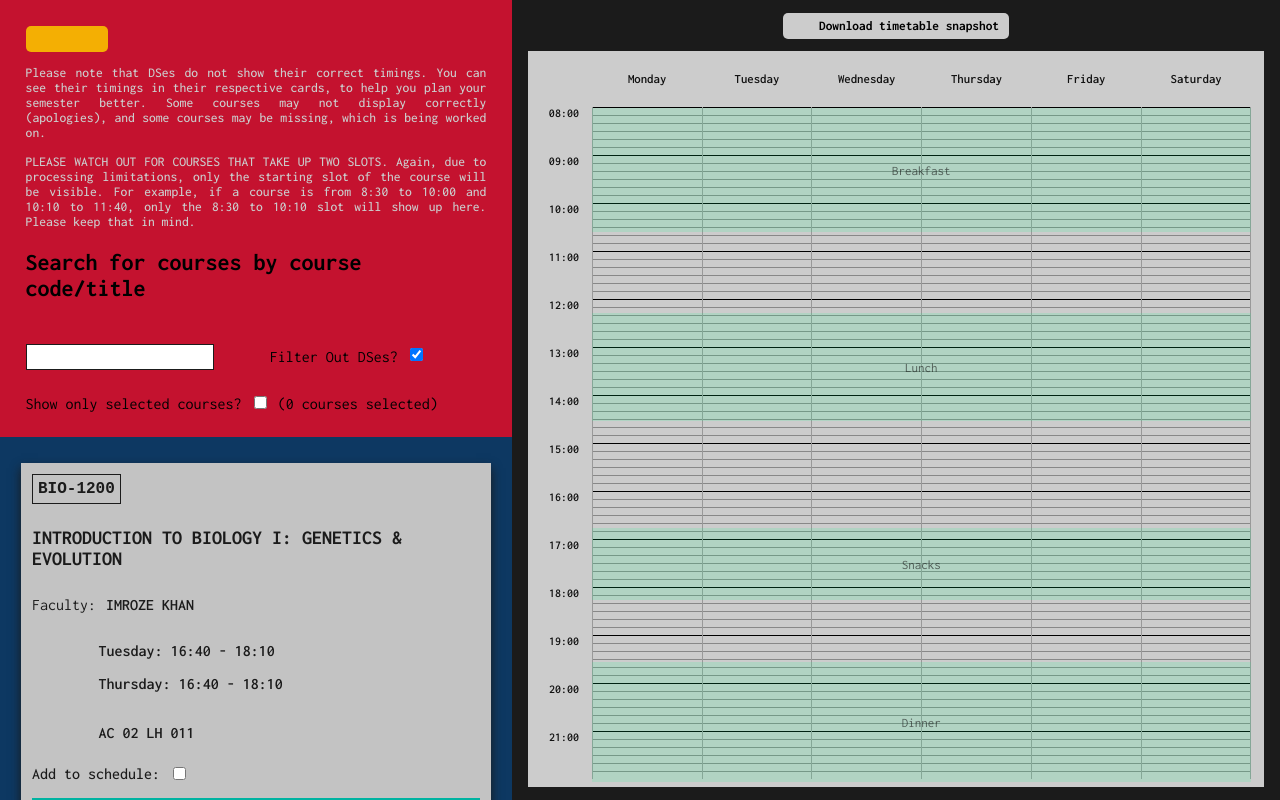
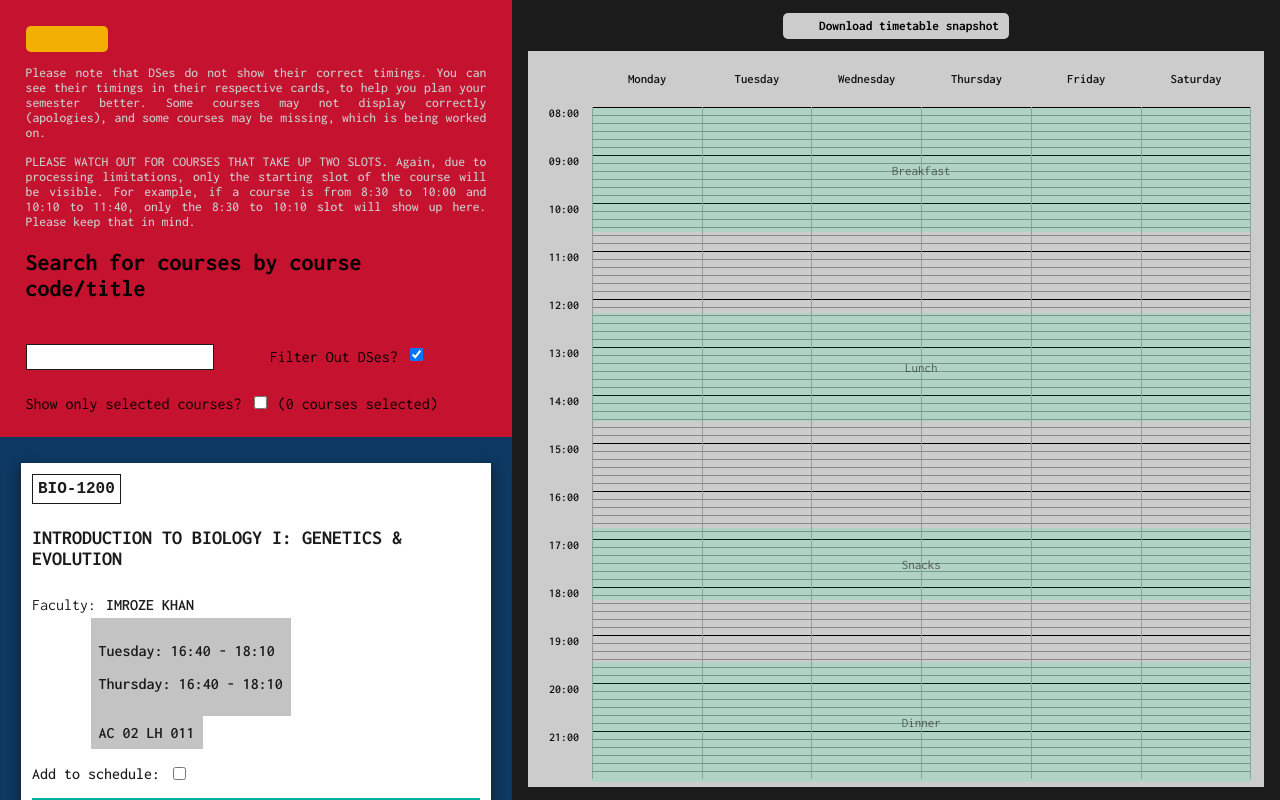
Before and after one commit to rajatvarma/ashoka_courses_portal, a SvelteKit app: page / in a window 1280 px wide. Built offline with nearby package versions, Linux system fonts and the light colour scheme; some icons are missing.

Commit message:
prashuchi pandey

```diff
--- a/src/routes/CourseCard.svelte
+++ b/src/routes/CourseCard.svelte
@@ -93,7 +93,7 @@
         max-width: 35vw;
         min-width: 35vw;
         flex-direction: column;
-        background-color: #C3C3C3;
+        background-color: #FFF;
         color: #1b1b1b;
         border: #00000000 solid 1px;
         box-shadow: #1b1b1b 0px 5px 10px;
```
